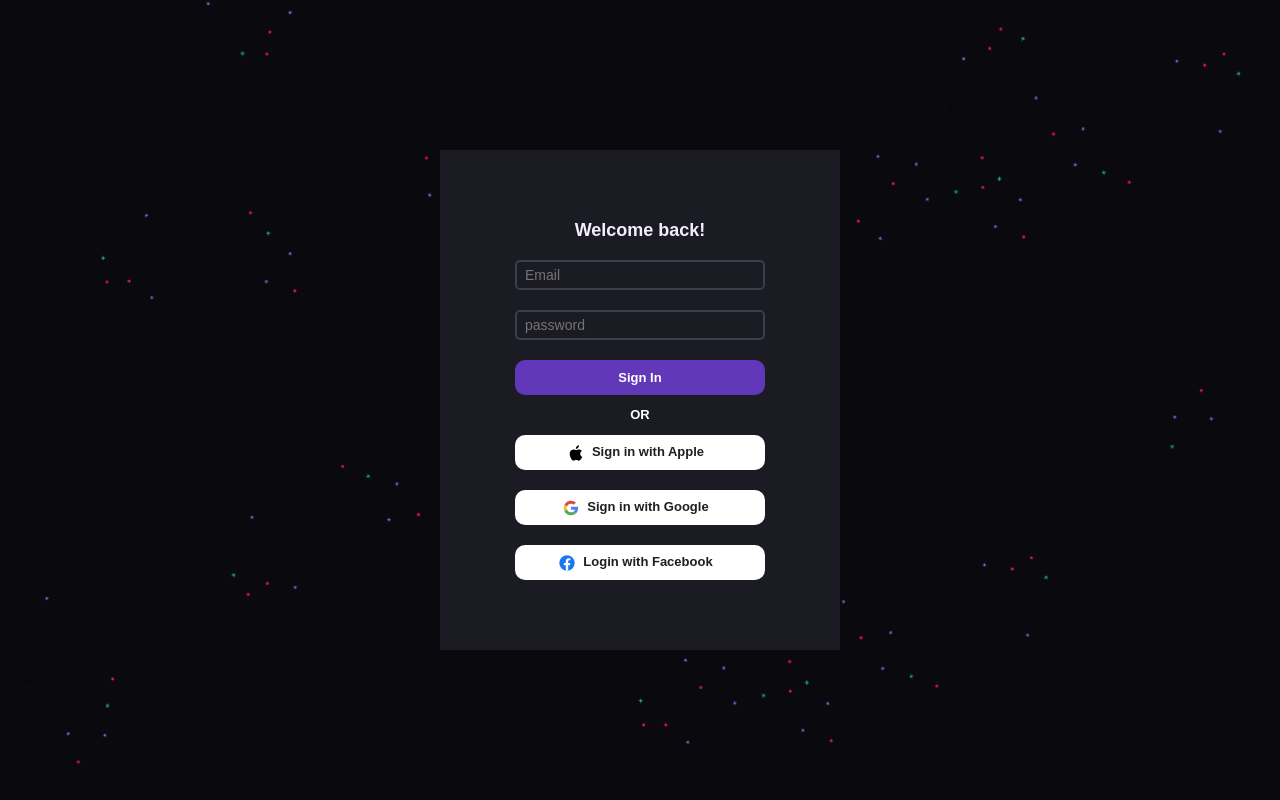
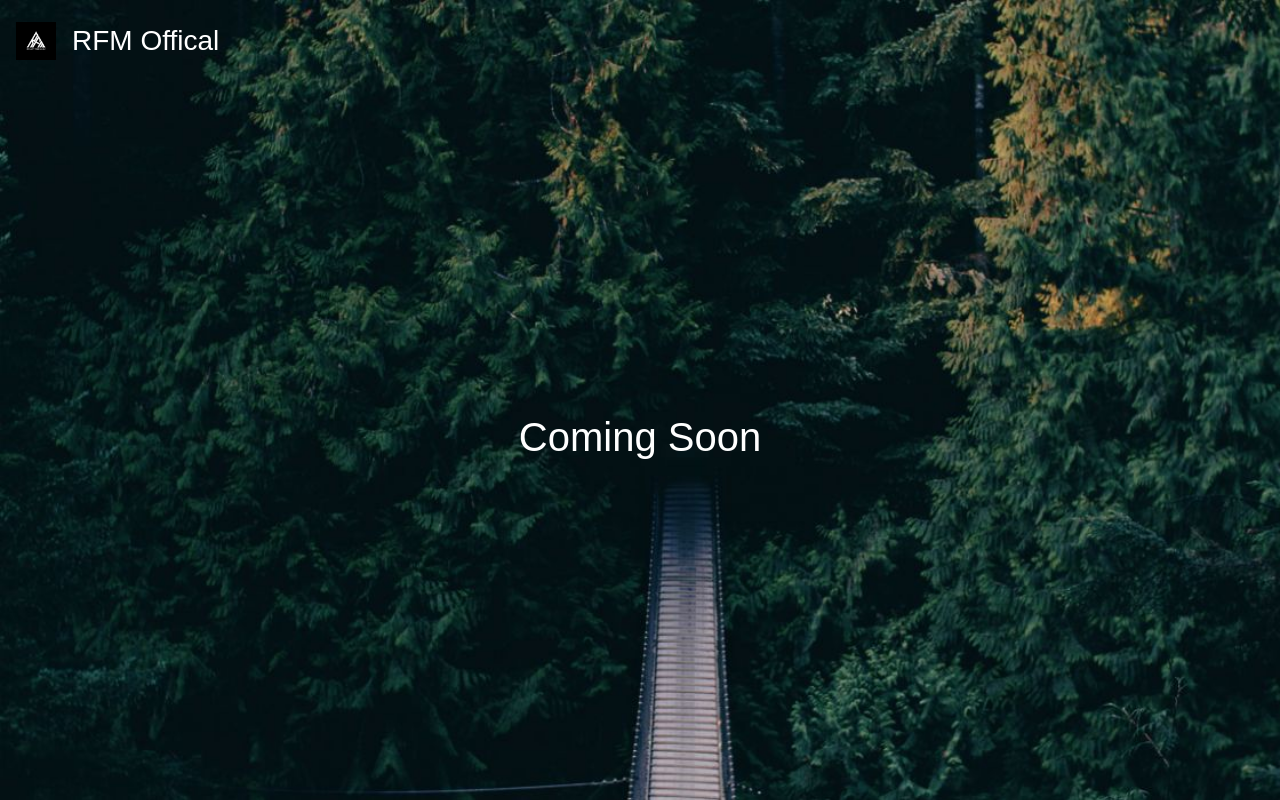
Before and after one commit to Adnan-Dani/Boomy-Relica-React, a React (Vite) app: page / in a window 1280 px wide. Built offline with nearby package versions, Linux system fonts and the light colour scheme.

Commit message:
routes fix

```diff
--- a/src/pages/Login/Login.jsx
+++ b/src/pages/Login/Login.jsx
@@ -31,7 +31,7 @@ const Login = () => {
               <button
                 className="LoginButton"
                 style={{ color: "white", fontWeight: "900" }}
-                onClick={() => navigate("/comingsoon")}
+                onClick={() => navigate("/dashboard")}
               >
                 Sign In
               </button>
--- a/src/routes.jsx
+++ b/src/routes.jsx
@@ -14,13 +14,13 @@ import Comingsoon from "./pages/ComingSoon/comingsoon";
 const router = createBrowserRouter([
   {
     path: "/",
+    element: <Comingsoon />,
+    name: "Coming Soon",
+  },
+  {
+    path: "/login",
     element: <Login />,
     name: "Login",
-  },
-  {
-    path: "/comingsoon",
-    element: <Comingsoon />,
-    name: "Coming Soon",
   },
   {
     path: "/dashboard",
```
